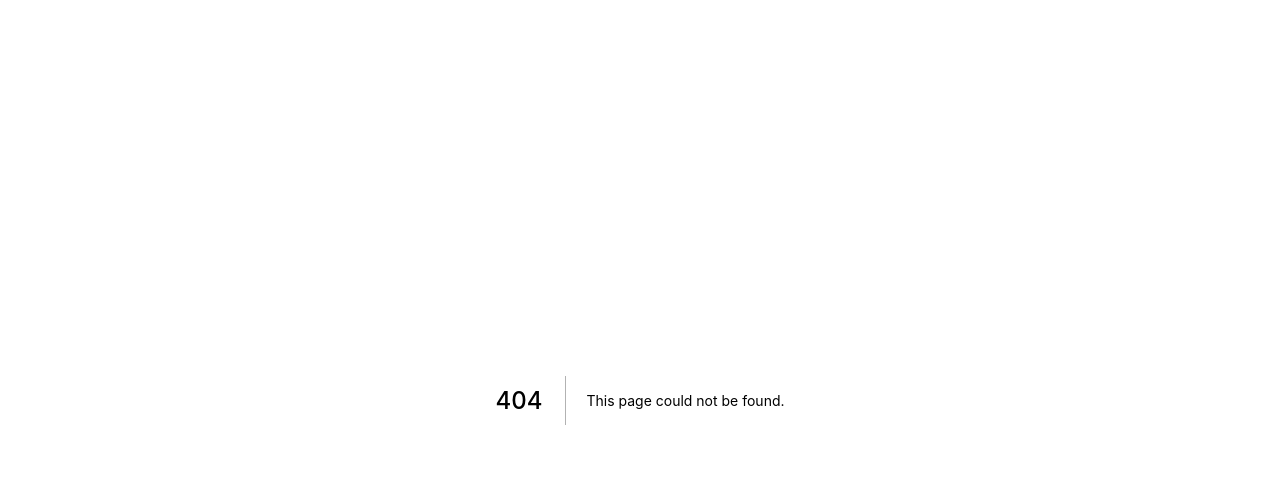
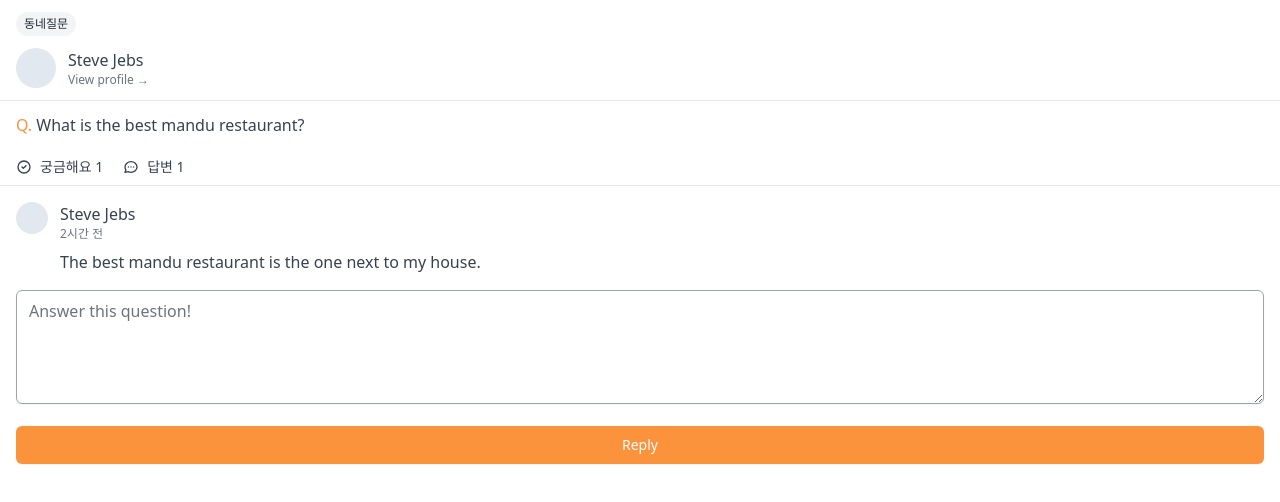
Before and after one commit to klastill/carrotMarket_clone, a Next.js app: page /community/1 in a window 1280 px wide. Before the commit this address had no page. Shown: the top 502 px of the page. Built offline with nearby package versions, Linux system fonts and the light colour scheme.

Commit message:
add community detail page, edit wrong class name

```diff
--- /dev/null
+++ b/pages/community/[id].tsx
@@ -0,0 +1,88 @@
+import type { NextPage } from "next";
+
+const Community: NextPage = () => {
+  return (
+    <div>
+      <span className="inline-flex my-3 ml-4 items-center px-2 py-1 rounded-full text-xs font-medium bg-gray-100 text-gray-800">
+        동네질문
+      </span>
+      <div className="flex mb-3 px-4 cursor-pointer pb-3  border-b items-center space-x-3">
+        <div className="w-10 h-10 rounded-full bg-slate-200" />
+        <div>
+          <p className="text-base font-medium text-gray-700">Steve Jebs</p>
+          <p className="text-xs font-medium text-gray-500">
+            View profile &rarr;
+          </p>
+        </div>
+      </div>
+      <div>
+        <div className="mt-2 px-4 text-gray-700">
+          <span className="text-orange-400 font-medium">Q.</span> What is the
+          best mandu restaurant?
+        </div>
+        <div className="flex px-4 space-x-5 mt-3 text-gray-700 py-2 border-b  w-full">
+          <span className="flex space-x-2 items-center text-sm">
+            <svg
+              className="w-4 h-4"
+              fill="none"
+              stroke="currentColor"
+              viewBox="0 0 24 24"
+              xmlns="http://www.w3.org/2000/svg"
+            >
+              <path
+                strokeLinecap="round"
+                strokeLinejoin="round"
+                strokeWidth="2"
+                d="M9 12l2 2 4-4m6 2a9 9 0 11-18 0 9 9 0 0118 0z"
+              ></path>
+            </svg>
+            <span>궁금해요 1</span>
+          </span>
+          <span className="flex space-x-2 items-center text-sm">
+            <svg
+              className="w-4 h-4"
+              fill="none"
+              stroke="currentColor"
+              viewBox="0 0 24 24"
+              xmlns="http://www.w3.org/2000/svg"
+            >
+              <path
+                strokeLinecap="round"
+                strokeLinejoin="round"
+                strokeWidth="2"
+                d="M8 12h.01M12 12h.01M16 12h.01M21 12c0 4.418-4.03 8-9 8a9.863 9.863 0 01-4.255-.949L3 20l1.395-3.72C3.512 15.042 3 13.574 3 12c0-4.418 4.03-8 9-8s9 3.582 9 8z"
+              ></path>
+            </svg>
+            <span>답변 1</span>
+          </span>
+        </div>
+      </div>
+      <div className="px-4 my-4 space-y-4">
+        <div className="flex items-start space-x-3">
+          <div className="w-8 aspect-square bg-slate-200 rounded-full" />
+          <div>
+            <span className="text-base block font-medium text-gray-700">
+              Steve Jebs
+            </span>
+            <span className="text-xs text-gray-500 block ">2시간 전</span>
+            <p className="text-gray-700 mt-2">
+              The best mandu restaurant is the one next to my house.
+            </p>
+          </div>
+        </div>
+      </div>
+      <div className="px-4">
+        <textarea
+          className="shadow-sm w-full border-gray-400 rounded-md focus:outline-none focus:ring-1 focus:ring-orange-400 focus:border-transparent"
+          rows={4}
+          placeholder="Answer this question!"
+        />
+        <button className="w-full mt-4 px-4 py-2 rounded-md text-sm font-medium text-white bg-orange-400 hover:bg-orange-500 border border-transparent shadow-sm focus:ring-2 focus:ring-offset-2 focus:ring-orange-500 focus:outline-none">
+          Reply
+        </button>
+      </div>
+    </div>
+  );
+}
+
+export default Community;
--- a/pages/community/index.tsx
+++ b/pages/community/index.tsx
@@ -5,7 +5,7 @@
     <div className="py-16 px-4 space-y-8">
       {new Array(10).fill(0).map((_, i) => (
         <div key={i} className="flex flex-col items-start cursor-pointer">
-          <span className="flex items-center px-2 py-1 rounded-full bg-gray-200 font-medium text-gray-800">
+          <span className="flex items-center px-2 py-1 rounded-full bg-gray-100 font-medium text-gray-800 text-xs">
             동네질문
           </span>
           <div className="mt-2 text-gray-700 text-lg">
--- a/pages/index.tsx
+++ b/pages/index.tsx
@@ -8,7 +8,7 @@
           <div className="flex space-x-4">
             <div className="h-24 aspect-square bg-gray-400 rounded-md" />
             <div className="py-2 flex flex-col">
-              <h3 className="text-md font-medium text-gray-900">New iPhone 14</h3>
+              <h3 className="text-base font-medium text-gray-900">New iPhone 14</h3>
               <span className="text-sm text-gray-700">Black</span>
               <span className="font-medium text-gray-900 mt-1">$95</span>
             </div>
--- a/pages/items/[id].tsx
+++ b/pages/items/[id].tsx
@@ -8,7 +8,7 @@
         <div className="flex cursor-pointer items-center space-x-3 py-3 border-b">
           <div className="w-12 aspect-square rounded-full bg-slate-200" />
           <div>
-            <p className="text-md font-medium text-gray-700">Steve Jebs</p>
+            <p className="text-base font-medium text-gray-700">Steve Jebs</p>
             <p className="text-xs font-medium text-gray-700">
               View profile &rarr;
             </p>
@@ -28,7 +28,7 @@
             motherfucker to get shot. You understand?
           </p>
           <div className="flex items-center justify-between space-x-2">
-            <button className="flex-1 py-2 rounded-md text-md font-medium text-white bg-orange-400 hover:bg-orange-500 border border-transparent shadow-sm focus:ring-2 focus:ring-offset-2 focus:ring-orange-500 focus:outline-none">
+            <button className="flex-1 py-2 rounded-mdbase font-medium text-white bg-orange-400 hover:bg-orange-500 border border-transparent shadow-sm focus:ring-2 focus:ring-offset-2 focus:ring-orange-500 focus:outline-none">
               Talk to seller
             </button>
             <button className="p-2 flex justify-center items-center text-gray-400 hover:bg-gray-50 hover:text-red-400 rounded-md">
@@ -57,8 +57,8 @@
           {new Array(6).fill(1).map((_, i) => (
             <div key={i} className="px-4">
               <div className="rounded-md w-full aspect-square bg-slate-200 mb-2" />
-              <h3 className="text-md font-bold text-gray-700">Galaxy S60</h3>
-              <p className="text-md font-medium text-gray-700">$6</p>
+              <h3 className="text-base font-bold text-gray-700">Galaxy S60</h3>
+              <p className="text-base font-medium text-gray-700">$6</p>
             </div>
           ))}
         </div>
```
